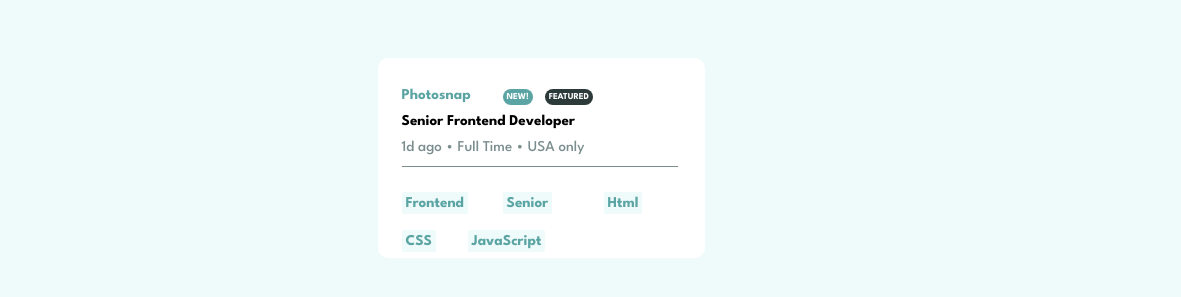
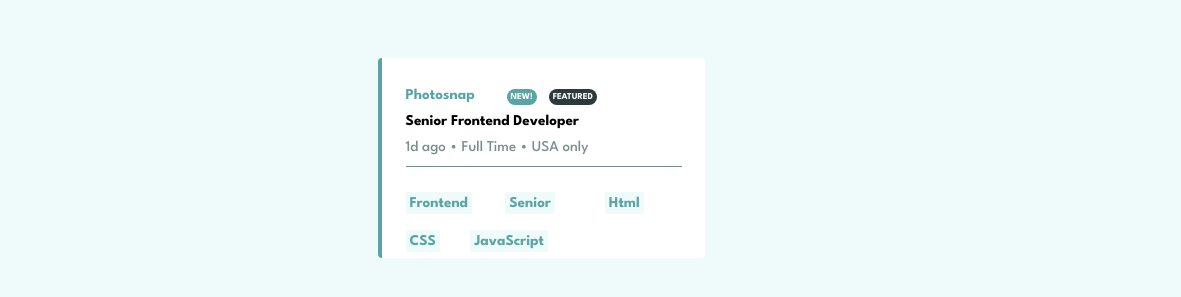
Before and after one commit to DavidSaintAnna/job-listing, a website built with Vite: page index.html in a window 1280 px wide. Shown: the part 157-454 px from the top of the page, 99-1280 px from the left. Built offline with nearby package versions, Linux system fonts and the light colour scheme.

Commit message:
style: card style final items

```diff
--- a/style.css
+++ b/style.css
@@ -59,7 +59,8 @@ main {
   max-width: 327px;
   height: 200px;
   background-color: var(--white);
-  border-radius: 10px;
+  border-radius: 4px;
+  border-left: 4px solid var(--Desaturated-Dark-Cyan);
 }
 
 .first-row {
```
